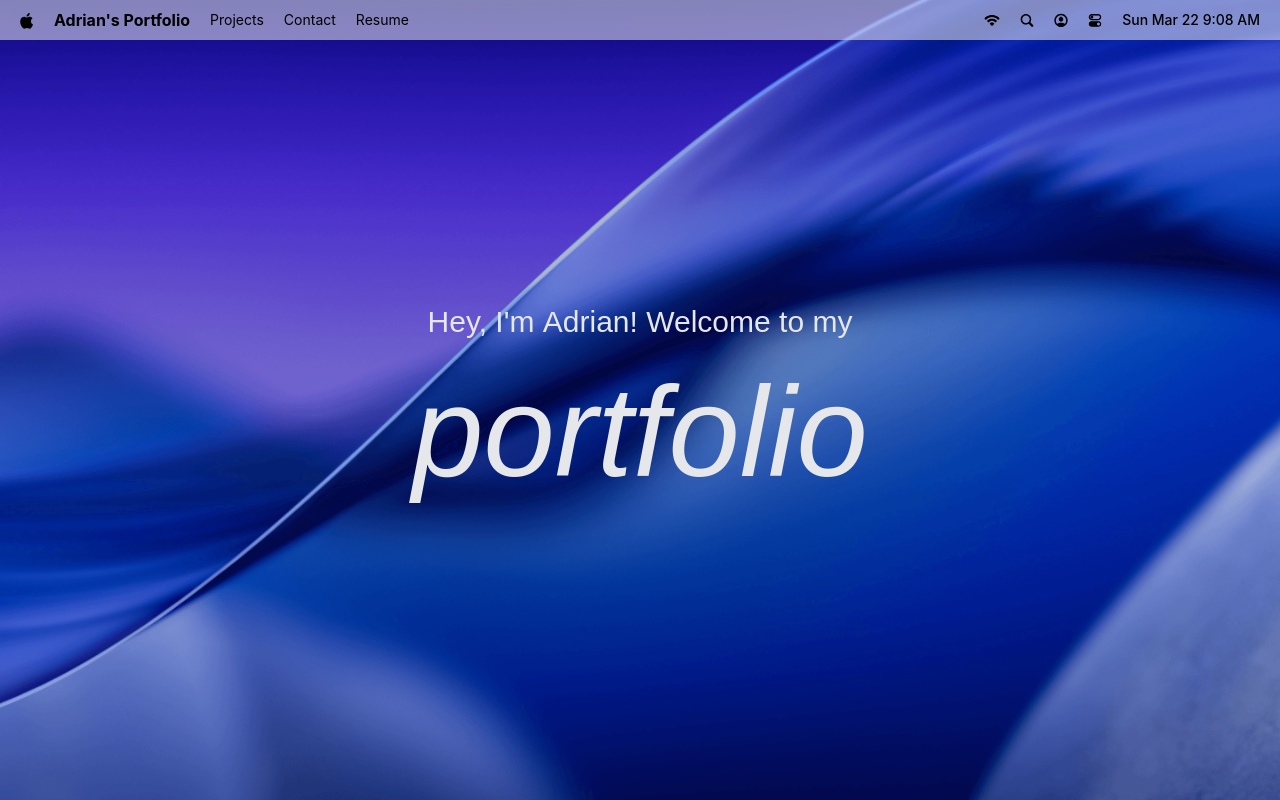
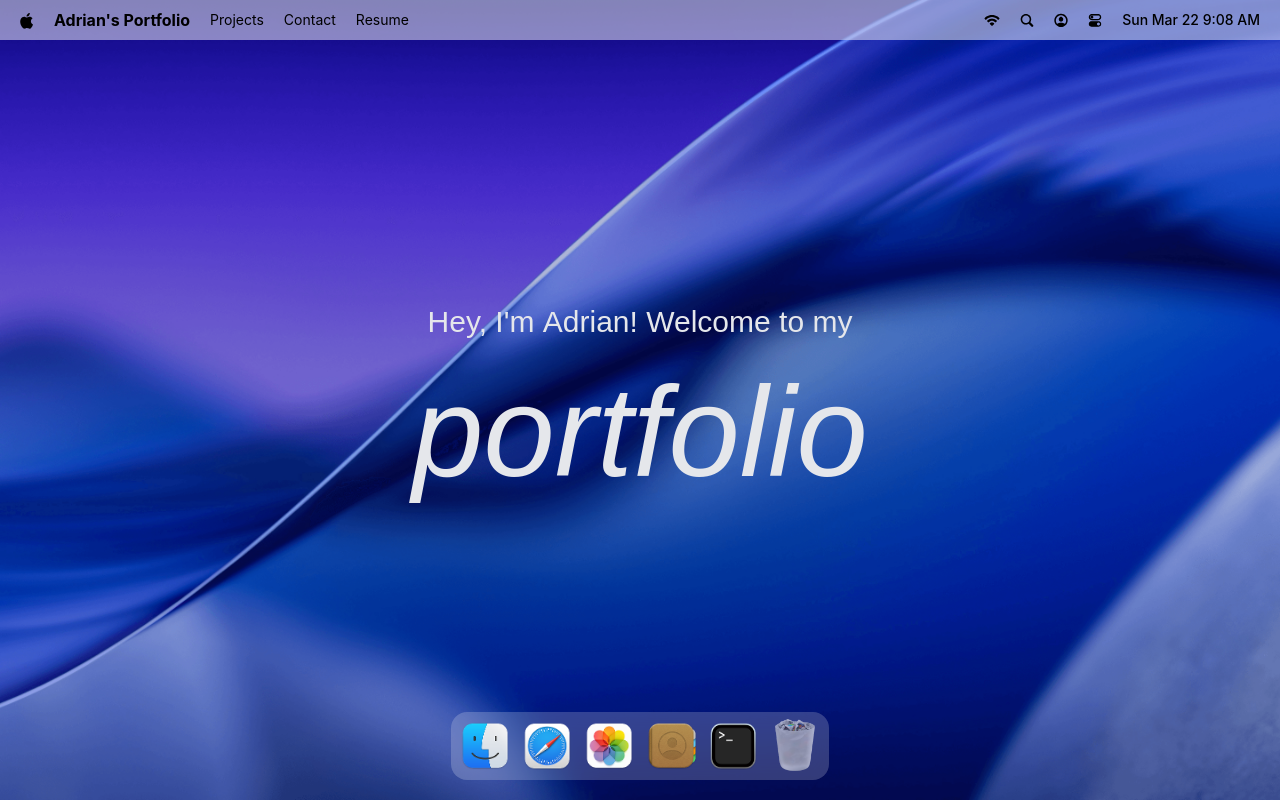
Before and after one commit to mishreesanura/MacOS_Portfolio, a React (Vite) app: page / in a window 1280 px wide. Built offline with nearby package versions, Linux system fonts and the light colour scheme; a web font is replaced by a local one.

Commit message:
implemented dock presentation

```diff
--- a/package.json
+++ b/package.json
@@ -17,6 +17,7 @@
     "lucide-react": "^0.577.0",
     "react": "^19.2.0",
     "react-dom": "^19.2.0",
+    "react-tooltip": "^5.30.0",
     "tailwindcss": "^4.2.1"
   },
   "devDependencies": {
--- a/src/App.jsx
+++ b/src/App.jsx
@@ -1,10 +1,11 @@
-import { Navbar, Welcome } from "#components";
+import { Navbar, Welcome, Dock } from "#components";
 
 const App = () => {
   return (
     <main>
       <Navbar/>
       <Welcome/>
+      <Dock/>
     </main>
   )
 }
--- /dev/null
+++ b/src/components/Dock.jsx
@@ -0,0 +1,85 @@
+import { useRef } from "react";
+import { Tooltip } from "react-tooltip";
+import { dockApps } from "#constants/index.js";
+import gsap from "gsap";
+import { useGSAP } from "@gsap/react";
+
+const Dock = () => {
+  const dockRef = useRef(null);
+
+    useGSAP(() => {
+    const dock= dockRef.current;
+    if (!dock) return;
+
+    const icons = dock.querySelectorAll(".dock-icon");
+
+    const animateIcon = (mouseX) => {
+        const { left } = dock.getBoundingClientRect();
+
+        icons.forEach((icon) => {
+            const { left: iconLeft, width } = icon.getBoundingClientRect();
+            const center = iconLeft - left + width / 2;
+            const distance = Math.abs(mouseX - center);
+
+            const intensity = Math.exp(-(distance ** 2.5) / 20000);
+
+            gsap.to(icon, {
+                scale : 1 + 0.25 * intensity,
+                y: -15 * intensity,
+                duration : 0.3,
+                ease: "power1.out"
+            });
+            });
+    };
+
+    const handleMouseMove = (e) => {
+        const {left} = dock.getBoundingClientRect();
+
+        animateIcon(e.clientX - left);
+    };
+    const resetIcons = () => icons.forEach(icon => gsap.to(icon, {scale: 1, y: 0, duration: 0.3, ease: "power1.out"}));
+    dock.addEventListener("mousemove", handleMouseMove);
+    dock.addEventListener("mouseleave", resetIcons);
+
+    return () => {
+        dock.removeEventListener("mousemove", handleMouseMove);
+        dock.removeEventListener("mouseleave", resetIcons);
+    };
+}, []);
+
+
+  const toggleApp = (app) => {
+    //TODO : Implement open window logic
+  }
+
+  return (
+    <section id="dock">
+      <div ref={dockRef} className="dock-container">
+        {dockApps.map(({ id, name, icon, canOpen }) => (
+          <div key={id} className="relative flex justify-center">
+            <button
+  type="button"
+  className="dock-icon"
+  aria-label={name}
+  data-tooltip-id="dock-tooltip"
+  data-tooltip-content={name}
+  data-tooltip-delay-show={150}
+  disabled={!canOpen}
+  onClick={() => { toggleApp({id, canOpen}) }}
+>
+<img
+  src={`/images/${icon}`}
+  alt={name}
+  loading="lazy"
+  className={canOpen ? "" : "opacity-60"}
+/>
+</button>
+          </div>
+        ))}
+        <Tooltip id="dock-tooltip" place="top" className="tooltip" />
+      </div>
+    </section>
+  );
+};
+
+export default Dock;
--- a/src/components/index.js
+++ b/src/components/index.js
@@ -1,7 +1,9 @@
 import Navbar from "./Navbar";
 import Welcome from "./Welcome";
+import Dock from "./Dock";
 
 export {
   Navbar,
-  Welcome
+  Welcome,
+  Dock
 }
```
Also changed, not shown: 1 other file (tests, documents, lock files or other folders).
